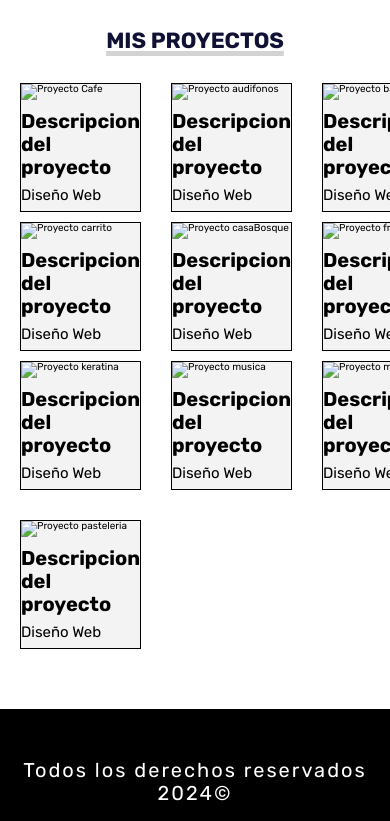
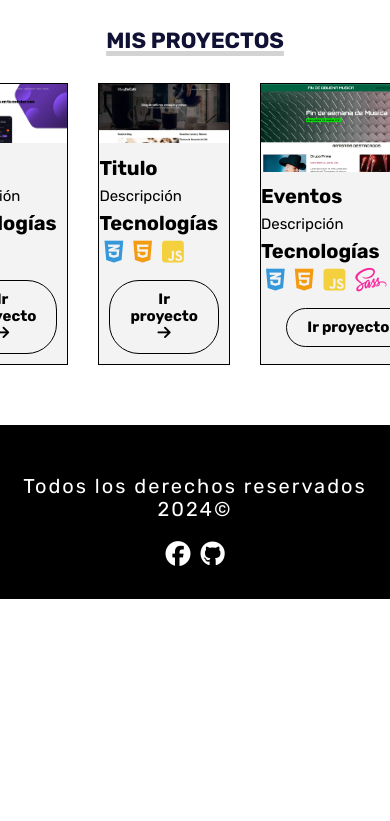
Before and after one commit to jordy291093/Portafolio, a website: page proyectos.html in a window 390 px wide. Shown: the part 846-1667 px from the top of the page. After the commit the page ends 1445 px from the top, so only its background shows below. Drawn offline with nearby package versions, Linux system fonts and the light colour scheme.

Commit message:
Incorporar responsive y actualizar la descripcion inicial

```diff
--- a/proyectos.html
+++ b/proyectos.html
@@ -52,95 +52,65 @@
         <h3 class="titulo-seccion">Mis proyectos</h3>
         <div class="fila">
             <div class="proyecto">
-                <div class="imagenes">
-                    <img src="build/img/proyecto-cafe.jpg" alt="Proyecto Cafe">
+                <div class="imagen">
+                    <img src="build/img/Proyecto-1.webp" alt="Proyecto Cafe">
                 </div>
                 <div class="info">
-                    <h4>Descripcion del proyecto</h4>
-                    <p>Diseño Web</p>
+                    <h4>Titulo</h4>
+                    <p>Descripción</p>
+                    <h4>Tecnologías</h4>
+                    <div class="tecnologia">
+                        <i class="fa-brands fa-css3-alt"></i>
+                        <i class="fa-brands fa-html5"></i>
+                    </div>
+                    <div class="ver btn">
+                        <a href="https://proyecto-jordy-nucleus-ewallet.netlify.app/" target="_blank">Ir proyecto
+                            <i class="fa-solid fa-arrow-right"></i>
+                        </a>
+                    </div>
                 </div>
             </div>
             <div class="proyecto">
-                <div class="imagenes">
-                    <img src="build/img/proyecto-audifonos.jpg" alt="Proyecto audifonos">
+                <div class="imagen">
+                    <img src="build/img/Proyecto-4.webp" alt="Proyecto audifonos">
                 </div>
                 <div class="info">
-                    <h4>Descripcion del proyecto</h4>
-                    <p>Diseño Web</p>
+                    <h4>Titulo</h4>
+                    <p>Descripción</p>
+                    <h4>Tecnologías</h4>
+                    <div class="tecnologia">
+                        <i class="fa-brands fa-css3-alt"></i>
+                        <i class="fa-brands fa-html5"></i>
+                        <i class="fa-brands fa-square-js"></i>
+                    </div>
+                    <div class="ver btn">
+                        <a href="https://proyecto-jordy-cafe.netlify.app/" target="_blank">Ir proyecto
+                            <i class="fa-solid fa-arrow-right"></i>
+                        </a>
+                    </div>
                 </div>
             </div>
             <div class="proyecto">
-                <div class="imagenes">
-                    <img src="build/img/proyecto-bancoMovil.jpg" alt="Proyecto bancoMovil">
+                <div class="imagen">
+                    <img src="build/img/Proyecto-7.webp" alt="Proyecto bancoMovil">
                 </div>
                 <div class="info">
-                    <h4>Descripcion del proyecto</h4>
-                    <p>Diseño Web</p>
-                </div>
-            </div>
-            <div class="proyecto">
-                <div class="imagenes">
-                    <img src="build/img/proyecto-carrito.jpg" alt="Proyecto carrito">
-                </div>
-                <div class="info">
-                    <h4>Descripcion del proyecto</h4>
-                    <p>Diseño Web</p>
-                </div>
-            </div>
-            <div class="proyecto">
-                <div class="imagenes">
-                    <img src="build/img/proyecto-casaBosque.jpg" alt="Proyecto casaBosque">
-                </div>
-                <div class="info">
-                    <h4>Descripcion del proyecto</h4>
-                    <p>Diseño Web</p>
-                </div>
-            </div>
-            <div class="proyecto">
-                <div class="imagenes">
-                    <img src="build/img/proyecto-freelancer.jpg" alt="Proyecto freelancer">
-                </div>
-                <div class="info">
-                    <h4>Descripcion del proyecto</h4>
-                    <p>Diseño Web</p>
-                </div>
-            </div>
-            <div class="proyecto">
-                <div class="imagenes">
-                    <img src="build/img/proyecto-keratina.jpg" alt="Proyecto keratina">
-                </div>
-                <div class="info">
-                    <h4>Descripcion del proyecto</h4>
-                    <p>Diseño Web</p>
-                </div>
-            </div>
-            <div class="proyecto">
-                <div class="imagenes">
-                    <img src="build/img/proyecto-musica.jpg" alt="Proyecto musica">
-                </div>
-                <div class="info">
-                    <h4>Descripcion del proyecto</h4>
-                    <p>Diseño Web</p>
-                </div>
-            </div>
-            <div class="proyecto">
-                <div class="imagenes">
-                    <img src="build/img/Proyecto-muebles.jpg" alt="Proyecto muebles">
-                </div>
-                <div class="info">
-                    <h4>Descripcion del proyecto</h4>
-                    <p>Diseño Web</p>
-                </div>
-            </div>
-        </div>
-        <div class="fila">
-            <div class="proyecto">
-                <div class="imagenes">
-                    <img src="build/img/proyecto-pasteleria.jpg" alt="Proyecto pasteleria">
-                </div>
-                <div class="info">
-                    <h4>Descripcion del proyecto</h4>
-                    <p>Diseño Web</p>
+                    <h4>Eventos</h4>
+                    <p>Descripción</p>
+                    <h4>Tecnologías</h4>
+                    <div class="tecnologia">
+                        <i class="fa-brands fa-css3-alt"></i>
+                        <i class="fa-brands fa-html5"></i>
+                        <i class="fa-brands fa-square-js"></i>
+                        <i class="fa-brands fa-sass"></i>
+                        <i class="fa-brands fa-npm"></i>
+                        <i class="fa-brands fa-gulp"></i>
+                    </div>
+                    <div class="ver btn">
+                        <a href="https://qbuenamusica-proyecto.netlify.app/" target="_blank">Ir proyecto
+                            <i class="fa-solid fa-arrow-right"></i>
+                        </a>
+                    </div>
                 </div>
             </div>
         </div>
--- a/src/scss/base/_globales.scss
+++ b/src/scss/base/_globales.scss
@@ -91,3 +91,12 @@
         }
     }
 }
+//  Responsive
+.pantalla {
+    display: flex;
+    .fa-solid {
+        margin: .5rem;
+        font-size: 2.5rem;
+        color: v.$grisOscuro;
+    }
+}
--- a/src/scss/layout/_seccionInicio.scss
+++ b/src/scss/layout/_seccionInicio.scss
@@ -38,6 +38,11 @@
 
     .seleccionado {
         color: v.$azul;
+    }
+    .fa-brands {
+        &.fa-npm {
+            color: v.$blanco;
+        }
     }
 }
 .contenido-header {
@@ -104,6 +109,7 @@
         margin: 2.5rem auto;
         font-size: 1.8rem;
         text-align: center;
+        line-height: 2.5rem;
     }
 }
 #icono-nav {
```
Also changed, not shown: index.html (+31 -7 lines), build/css/app.css.
